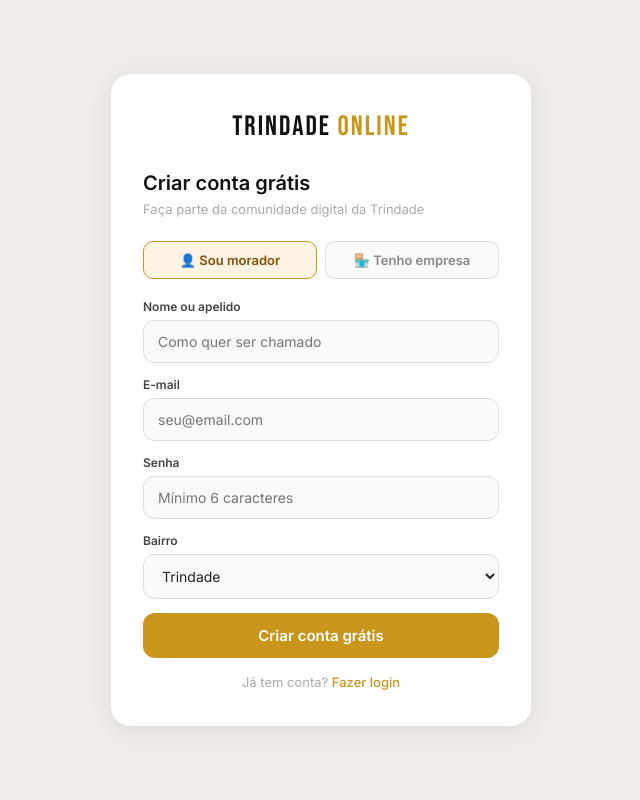
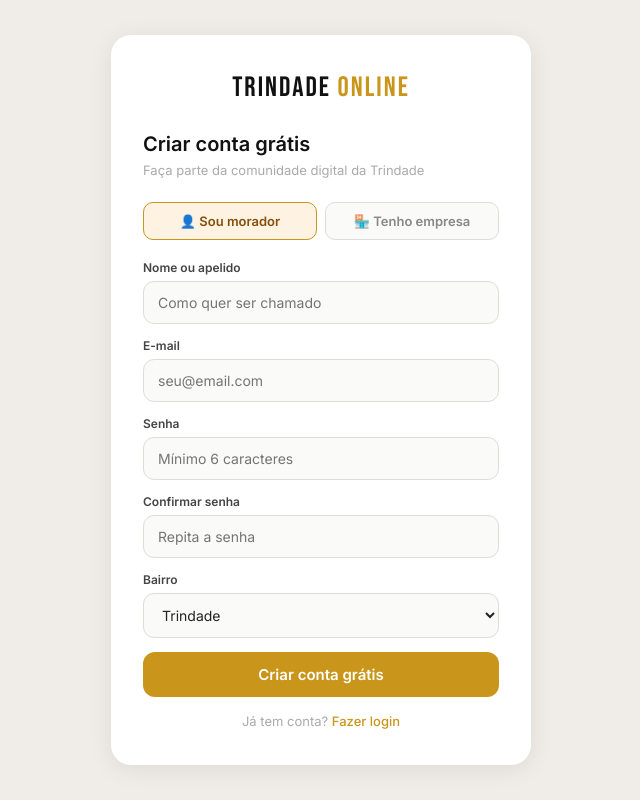
Before and after one commit to trindadeonline01-debug/SiteTrindadeOnline, a Next.js app: page /cadastro in a window 1280 px wide. Shown: the whole page, without its empty margins (319-959 px from the left). Built offline with nearby package versions, Linux system fonts and the light colour scheme; no server answers.

Commit message:
cadastro: campo confirmar senha + indicador de força

```diff
--- a/src/app/cadastro/page.tsx
+++ b/src/app/cadastro/page.tsx
@@ -5,17 +5,28 @@ import { useSearchParams } from 'next/navigation'
 import { supabase } from '@/lib/supabase'
 
 function CadastroForm() {
-  const searchParams  = useSearchParams()
-  const tipoInicial   = searchParams.get('tipo') === 'empresa' ? 'empresa' : 'usuario'
+  const searchParams = useSearchParams()
+  const tipoInicial  = searchParams.get('tipo') === 'empresa' ? 'empresa' : 'usuario'
 
-  const [tipo, setTipo]       = useState(tipoInicial)
-  const [nome, setNome]       = useState('')
-  const [email, setEmail]     = useState('')
-  const [senha, setSenha]     = useState('')
-  const [bairro, setBairro]   = useState('Trindade')
-  const [erro, setErro]       = useState('')
-  const [loading, setLoading] = useState(false)
-  const [ok, setOk]           = useState(false)
+  const [tipo, setTipo]           = useState(tipoInicial)
+  const [nome, setNome]           = useState('')
+  const [email, setEmail]         = useState('')
+  const [senha, setSenha]         = useState('')
+  const [confirma, setConfirma]   = useState('')
+  const [bairro, setBairro]       = useState('Trindade')
+  const [erro, setErro]           = useState('')
+  const [loading, setLoading]     = useState(false)
+  const [ok, setOk]               = useState(false)
+
+  // Força visual da senha
+  function senhaForca() {
+    if (senha.length === 0) return null
+    if (senha.length < 6)  return { cor: '#E24B4A', label: 'Muito fraca', pct: '25%' }
+    if (senha.length < 8)  return { cor: '#C9951A', label: 'Fraca',       pct: '50%' }
+    if (senha.length < 12) return { cor: '#185FA5', label: 'Boa',         pct: '75%' }
+    return                        { cor: '#0F8050', label: 'Forte',        pct: '100%' }
+  }
+  const forca = senhaForca()
 
   async function handleCadastro(e: React.FormEvent) {
     e.preventDefault()
@@ -23,6 +34,10 @@ function CadastroForm() {
 
     if (senha.length < 6) {
       setErro('A senha precisa ter pelo menos 6 caracteres.')
+      return
+    }
+    if (senha !== confirma) {
+      setErro('As senhas não coincidem. Verifique e tente novamente.')
       return
     }
 
@@ -50,7 +65,6 @@ function CadastroForm() {
       return
     }
 
-    // Se for empresa, redireciona para cadastrar a empresa
     if (tipo === 'empresa') {
       window.location.href = '/empresa/cadastrar'
     } else {
@@ -76,54 +90,67 @@ function CadastroForm() {
 
   return (
     <form onSubmit={handleCadastro}>
+
       {/* TIPO */}
       <div style={{ display: 'flex', gap: 8, marginBottom: 20 }}>
-        <button
-          type="button"
-          onClick={() => setTipo('usuario')}
-          style={{
-            flex: 1, padding: '10px', borderRadius: 10, border: '1.5px solid',
-            borderColor: tipo === 'usuario' ? '#C9951A' : '#E0DDD8',
-            background: tipo === 'usuario' ? '#FEF3E2' : '#FAFAF8',
-            color: tipo === 'usuario' ? '#854F0B' : '#888',
-            fontSize: 13, fontWeight: 600, cursor: 'pointer',
-            fontFamily: 'Inter, sans-serif'
-          }}
-        >
+        <button type="button" onClick={() => setTipo('usuario')} style={{ flex:1, padding:'10px', borderRadius:10, border:'1.5px solid', borderColor:tipo==='usuario'?'#C9951A':'#E0DDD8', background:tipo==='usuario'?'#FEF3E2':'#FAFAF8', color:tipo==='usuario'?'#854F0B':'#888', fontSize:13, fontWeight:600, cursor:'pointer', fontFamily:'Inter, sans-serif' }}>
           👤 Sou morador
         </button>
-        <button
-          type="button"
-          onClick={() => setTipo('empresa')}
-          style={{
-            flex: 1, padding: '10px', borderRadius: 10, border: '1.5px solid',
-            borderColor: tipo === 'empresa' ? '#C9951A' : '#E0DDD8',
-            background: tipo === 'empresa' ? '#FEF3E2' : '#FAFAF8',
-            color: tipo === 'empresa' ? '#854F0B' : '#888',
-            fontSize: 13, fontWeight: 600, cursor: 'pointer',
-            fontFamily: 'Inter, sans-serif'
-          }}
-        >
+        <button type="button" onClick={() => setTipo('empresa')} style={{ flex:1, padding:'10px', borderRadius:10, border:'1.5px solid', borderColor:tipo==='empresa'?'#C9951A':'#E0DDD8', background:tipo==='empresa'?'#FEF3E2':'#FAFAF8', color:tipo==='empresa'?'#854F0B':'#888', fontSize:13, fontWeight:600, cursor:'pointer', fontFamily:'Inter, sans-serif' }}>
           🏪 Tenho empresa
         </button>
       </div>
 
+      {/* NOME */}
       <div className="field">
         <label>{tipo === 'empresa' ? 'Nome do responsável' : 'Nome ou apelido'}</label>
         <input type="text" placeholder="Como quer ser chamado" value={nome} onChange={e => setNome(e.target.value)} required />
       </div>
+
+      {/* EMAIL */}
       <div className="field">
         <label>E-mail</label>
         <input type="email" placeholder="seu@email.com" value={email} onChange={e => setEmail(e.target.value)} required />
       </div>
+
+      {/* SENHA */}
       <div className="field">
         <label>Senha</label>
         <input type="password" placeholder="Mínimo 6 caracteres" value={senha} onChange={e => setSenha(e.target.value)} required />
+        {forca && (
+          <div style={{ marginTop: 6 }}>
+            <div style={{ height: 4, background: '#F0EDE8', borderRadius: 2, overflow: 'hidden' }}>
+              <div style={{ height: '100%', width: forca.pct, background: forca.cor, borderRadius: 2, transition: 'all .3s' }} />
+            </div>
+            <div style={{ fontSize: 11, color: forca.cor, marginTop: 3, fontWeight: 500 }}>{forca.label}</div>
+          </div>
+        )}
       </div>
+
+      {/* CONFIRMAR SENHA */}
+      <div className="field">
+        <label>Confirmar senha</label>
+        <input
+          type="password"
+          placeholder="Repita a senha"
+          value={confirma}
+          onChange={e => setConfirma(e.target.value)}
+          required
+          style={{ borderColor: confirma && senha !== confirma ? '#E24B4A' : confirma && senha === confirma ? '#0F8050' : '#E0DDD8' }}
+        />
+        {confirma && senha !== confirma && (
+          <div style={{ fontSize: 11, color: '#E24B4A', marginTop: 4 }}>As senhas não coincidem</div>
+        )}
+        {confirma && senha === confirma && senha.length >= 6 && (
+          <div style={{ fontSize: 11, color: '#0F8050', marginTop: 4 }}>✓ Senhas coincidem</div>
+        )}
+      </div>
+
+      {/* BAIRRO */}
       <div className="field">
         <label>Bairro</label>
         <select value={bairro} onChange={e => setBairro(e.target.value)}
-          style={{ width: '100%', padding: '12px 14px', border: '1.5px solid #E0DDD8', borderRadius: 11, fontSize: 14, fontFamily: 'Inter, sans-serif', color: '#222', background: '#FAFAF8', outline: 'none', cursor: 'pointer' }}>
+          style={{ width:'100%', padding:'12px 14px', border:'1.5px solid #E0DDD8', borderRadius:11, fontSize:14, fontFamily:'Inter, sans-serif', color:'#222', background:'#FAFAF8', outline:'none', cursor:'pointer' }}>
           <option>Trindade</option>
           <option>Alcântara</option>
           <option>Arsenal</option>
@@ -149,7 +176,7 @@ function CadastroForm() {
       </div>
 
       {tipo === 'empresa' && (
-        <div style={{ background: '#FEF3E2', border: '0.5px solid #F5C77A', borderRadius: 10, padding: '10px 14px', marginBottom: 14, fontSize: 12, color: '#854F0B', lineHeight: 1.6 }}>
+        <div style={{ background:'#FEF3E2', border:'0.5px solid #F5C77A', borderRadius:10, padding:'10px 14px', marginBottom:14, fontSize:12, color:'#854F0B', lineHeight:1.6 }}>
           ✅ Após criar sua conta, você será direcionado para cadastrar sua empresa gratuitamente por 30 dias.
         </div>
       )}
```
